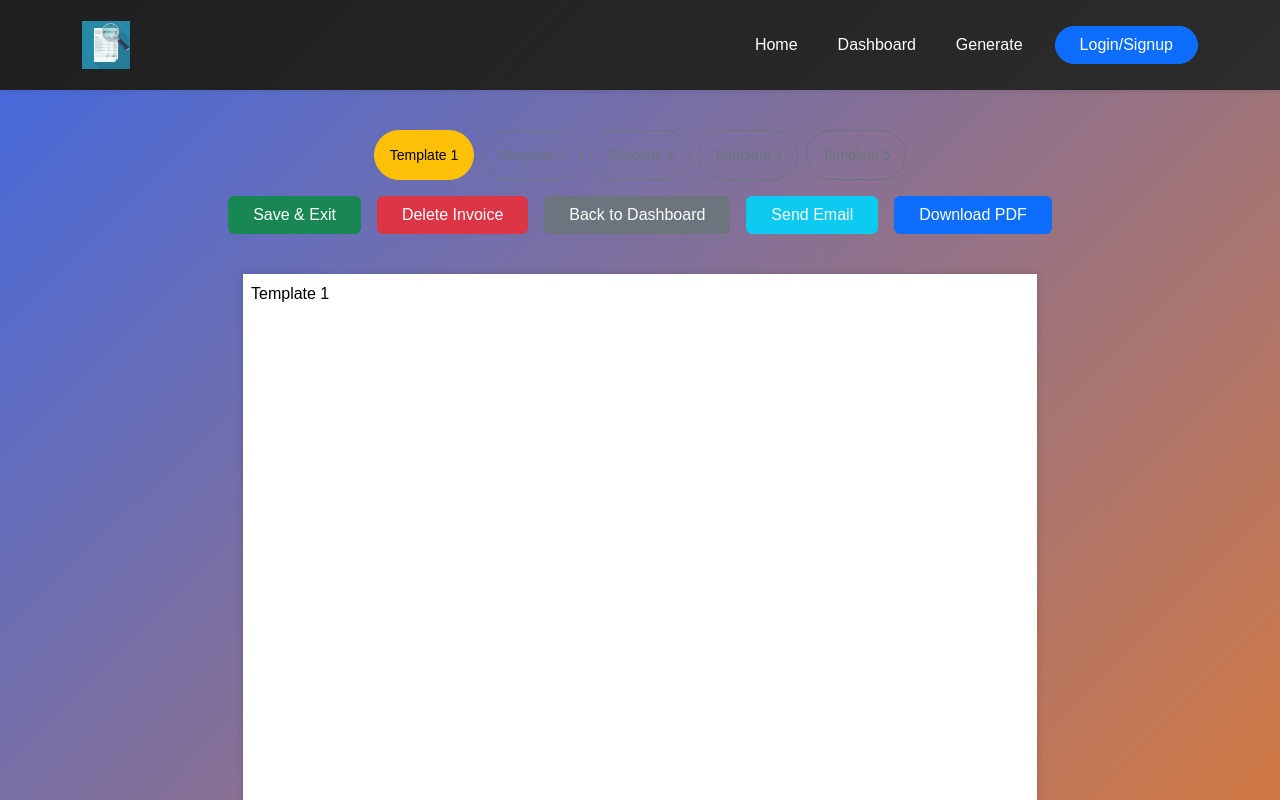
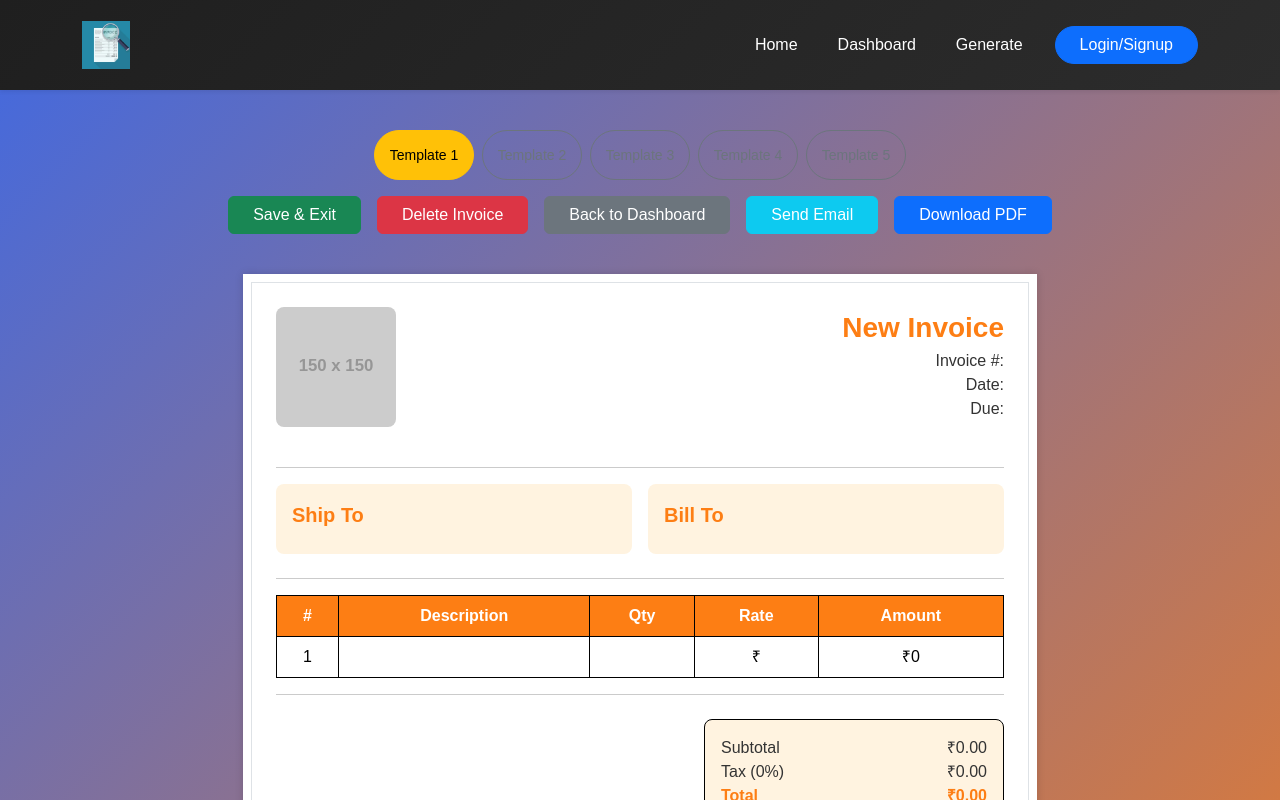
Before and after one commit to Vedant-Pophali/InvoiceGenerator, a React (Vite) app in the folder invoice-generator-client/: page /preview in a window 1280 px wide. Shown: the top 800 px of the page. Built offline with nearby package versions, Linux system fonts and the light colour scheme; a web font is replaced by a local one.

Commit message:
Preview Page Completion

```diff
--- a/invoice-generator-client/src/components/InvoiceForm.jsx
+++ b/invoice-generator-client/src/components/InvoiceForm.jsx
@@ -88,21 +88,24 @@ const InvoiceForm = () => {
             <div className="mb-4">
                 <h5>Company Logo</h5>
                 <div className="d-flex align-items-center gap-3">
-                    <label htmlFor="image" className="form-label">
-                        <img src={invoiceData.logo ? invoiceData.log :assets.upload_area}
+                    <label htmlFor="image" className="form-label mb-0" style={{ cursor: "pointer" }}>
+                        <img
+                            src={invoiceData.logo ? invoiceData.logo : assets.upload_area}
                             alt="upload"
                             width={88}
                             height={88}
+                            style={{ objectFit: "cover", borderRadius: "8px", border: "1px solid #ccc" }}
                         />
                     </label>
-                    <input type="file"
+                    <input
+                        type="file"
                         id="image"
                         hidden
                         accept="image/*"
-                           onChange={handleLogoUpload}/>
+                        onChange={handleLogoUpload}
+                    />
                 </div>
             </div>
-
             {/* Company Info */}
             <div className="mb-4">
                 <h5>Your Company</h5>
--- /dev/null
+++ b/invoice-generator-client/src/templates/Template1/Template1.css
@@ -0,0 +1,80 @@
+.w-800 {
+    max-width: 800px;
+}
+
+.template1 {
+    font-family: 'Segoe UI', sans-serif;
+    background-color: white;
+    color: #333;
+}
+
+.template1 .company-title {
+    font-size: 18px;
+    font-weight: bold;
+    color: #fd7e14; /* Orange */
+}
+
+.template1 .invoice-title {
+    color: #fd7e14;
+    font-size: 28px;
+    font-weight: bold;
+}
+
+.template1 .billing-title {
+    color: #fd7e14;
+    font-size: 20px;
+    font-weight: bold;
+}
+
+.template1 .black-border {
+    border-color: black !important;
+}
+
+.template1 .billing-box {
+    background-color: #fff5ec; /* Light warm background */
+}
+
+.template1 .table-header {
+    background-color: #fd7e14 !important;
+    color: white !important;
+}
+
+.template1 .totals-box {
+    font-size: 16px;
+    font-weight: bold;
+    background-color: #fff0db;
+}
+
+.template1 .total-highlight {
+    color: #fd7e14 !important;
+}
+
+/* Address Section Styling */
+.address-section {
+    display: flex;
+    justify-content: space-between;
+    gap: 2rem;
+}
+
+.address-box {
+    flex: 1;
+    background-color: white;
+    padding: 0;
+    border: none;
+}
+
+/* Bank Details Box */
+.bank-box {
+    background-color: white;
+    padding: 1rem;
+    border: 1px solid black;
+    margin-top: 1rem;
+}
+.custom-header {
+    background-color: #fd7e14 !important;
+    color: white !important;
+}
+.custom-header th {
+    background-color: #fd7e14 !important;
+    color: white !important;
+}
--- a/invoice-generator-client/src/templates/Template1/Template1.jsx
+++ b/invoice-generator-client/src/templates/Template1/Template1.jsx
@@ -1,7 +1,122 @@
-import './Template.css';
-const Template1 = ({data}) => {
+import './Template1.css';
+
+const Template1 = ({ data }) => {
+    console.log("Invoice Template Data:", data);
+    console.log("Company Logo Path:", data.companyLogo);
+
+    const logoSrc = data.companyLogo?.startsWith("data:")
+        ? data.companyLogo
+        : data.companyLogo || "https://via.placeholder.com/150";
+
     return (
-        <div>Template 1</div>
-    )
-}
+        <div className="template1 w-800 mx-auto p-4 border black-border bg-white">
+            {/* Company & Invoice Title */}
+            <div className="d-flex justify-content-between align-items-start mb-4">
+                <div className="d-flex flex-column align-items-start text-start">
+                    <img
+                        src={logoSrc}
+                        alt="Company Logo"
+                        style={{
+                            width: "120px",
+                            height: "120px",
+                            objectFit: "cover",
+                            marginBottom: "10px",
+                            borderRadius: "8px" // optional for rounded look
+                        }}
+                    />
+                    <div className="company-title fw-bold">{data.companyName}</div>
+                    <div style={{ fontSize: "12px", marginBottom: "6px" }}>{data.companyPhone}</div>
+                    <div>{data.companyAddress}</div>
+                </div>
+
+                <div className="text-end">
+                    <div className="invoice-title">{data.title}</div>
+                    <div>Invoice #: {data.invoiceNumber}</div>
+                    <div>Date: {data.invoiceDate}</div>
+                    <div>Due: {data.paymentDate}</div>
+                </div>
+            </div>
+
+            <hr />
+
+            {/* Billing & Shipping */}
+            <div className="address-section mb-4 d-flex gap-3">
+                <div className="address-box col-md-6 p-3" style={{ backgroundColor: "#fff3e0", borderRadius: "8px" }}>
+                    <div className="billing-title mb-2 fw-semibold">Ship To</div>
+                    <div>{data.shippingName}</div>
+                    <div>{data.shippingAddress}</div>
+                    <div>{data.shippingPhone}</div>
+                </div>
+                <div className="address-box col-md-6 p-3" style={{ backgroundColor: "#fff3e0", borderRadius: "8px" }}>
+                    <div className="billing-title mb-2 fw-semibold">Bill To</div>
+                    <div>{data.billingName}</div>
+                    <div>{data.billingAddress}</div>
+                    <div>{data.billingPhone}</div>
+                </div>
+            </div>
+
+            <hr />
+
+            {/* Items Table */}
+            <table className="table table-bordered text-center black-border">
+                <thead className="custom-header">
+                <tr>
+                    <th>#</th>
+                    <th>Description</th>
+                    <th>Qty</th>
+                    <th>Rate</th>
+                    <th>Amount</th>
+                </tr>
+                </thead>
+                <tbody>
+                {data.items.map((item, index) => (
+                    <tr key={index}>
+                        <td>{index + 1}</td>
+                        <td>{item.name}</td>
+                        <td>{item.qty}</td>
+                        <td>{data.currencySymbol}{item.amount}</td>
+                        <td>{data.currencySymbol}{item.qty * item.amount}</td>
+                    </tr>
+                ))}
+                </tbody>
+            </table>
+
+            <hr />
+
+            {/* Totals */}
+            <div className="bank-box mt-4 p-3" style={{ backgroundColor: "#fff3e0", borderRadius: "8px", width: "300px", marginLeft: "auto" }}>
+                <div className="d-flex justify-content-between">
+                    <div>Subtotal</div>
+                    <div>{data.currencySymbol}{data.subtotal.toFixed(2)}</div>
+                </div>
+                <div className="d-flex justify-content-between">
+                    <div>Tax ({data.tax}%)</div>
+                    <div>{data.currencySymbol}{data.taxAmount.toFixed(2)}</div>
+                </div>
+                <div className="d-flex justify-content-between total-highlight fw-bold">
+                    <div>Total</div>
+                    <div>{data.currencySymbol}{data.total.toFixed(2)}</div>
+                </div>
+            </div>
+
+            {/* Bank Details */}
+            <div className="bank-box mt-4 p-3" style={{ backgroundColor: "#fff3e0", borderRadius: "8px" }}>
+                <div className="billing-title mb-2 fw-semibold">Bank Details</div>
+                <div>Account Name: {data.accountName}</div>
+                <div>Bank Name: {data.bankName}</div>
+                <div>Account Number: {data.accountNumber}</div>
+                <div>IFSC Code: {data.accountIfscCode}</div>
+            </div>
+
+            {/* Notes */}
+            {data.notes && (
+                <div className="mt-4">
+                    <strong>Notes:</strong>
+                    <p>{data.notes}</p>
+                </div>
+            )}
+        </div>
+    );
+};
+
 export default Template1;
--- a/invoice-generator-client/src/util/formatInvoiceData.js
+++ b/invoice-generator-client/src/util/formatInvoiceData.js
@@ -21,16 +21,16 @@
         companyName:company.name,
         companyAddress:company.address,
         companyPhone:company.phone,
-        companyLogo:company.logo,
+        companyLogo:logo||company.logo,
 
         invoiceNumber:invoice.number,
         invoiceDate:invoice.date,
         paymentDate:invoice.dueDate,
 
-        accountName:account.name,
-        bankName:account.bankName,
-        accountNumber:account.number,
-        accountIfscCode:account.accountIfscCode,
+        accountName: account.name,
+        bankName: account.bankName,
+        accountNumber: account.accNumber,
+        accountIfscCode: account.ifsccode,
 
         billingName:billing.name,
         billingAddress:billing.address,
```
Also changed, not shown: invoice-generator-client/src/templates/Template1/Template.css (deleted). Lines whose indentation alone changed are shown as unchanged.
